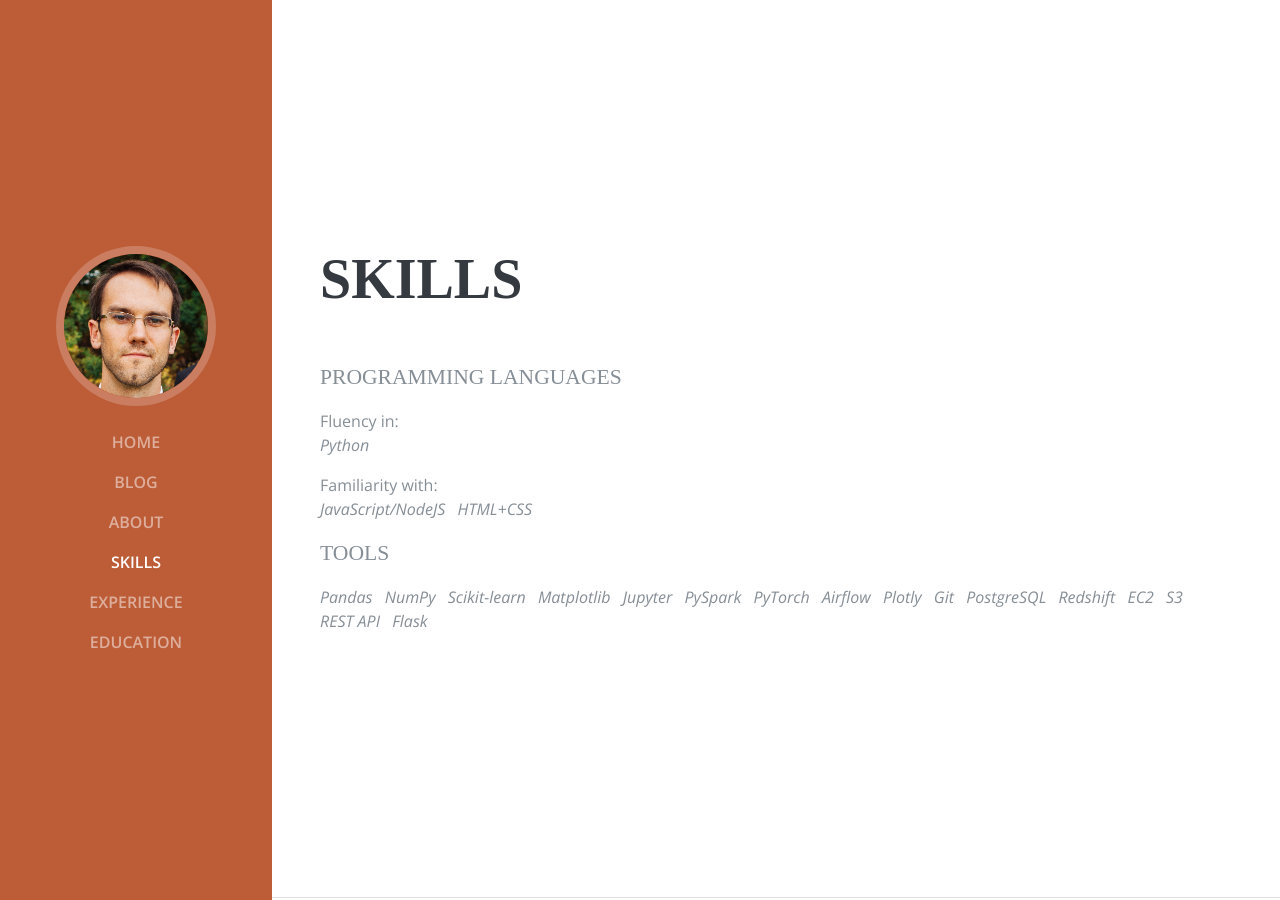
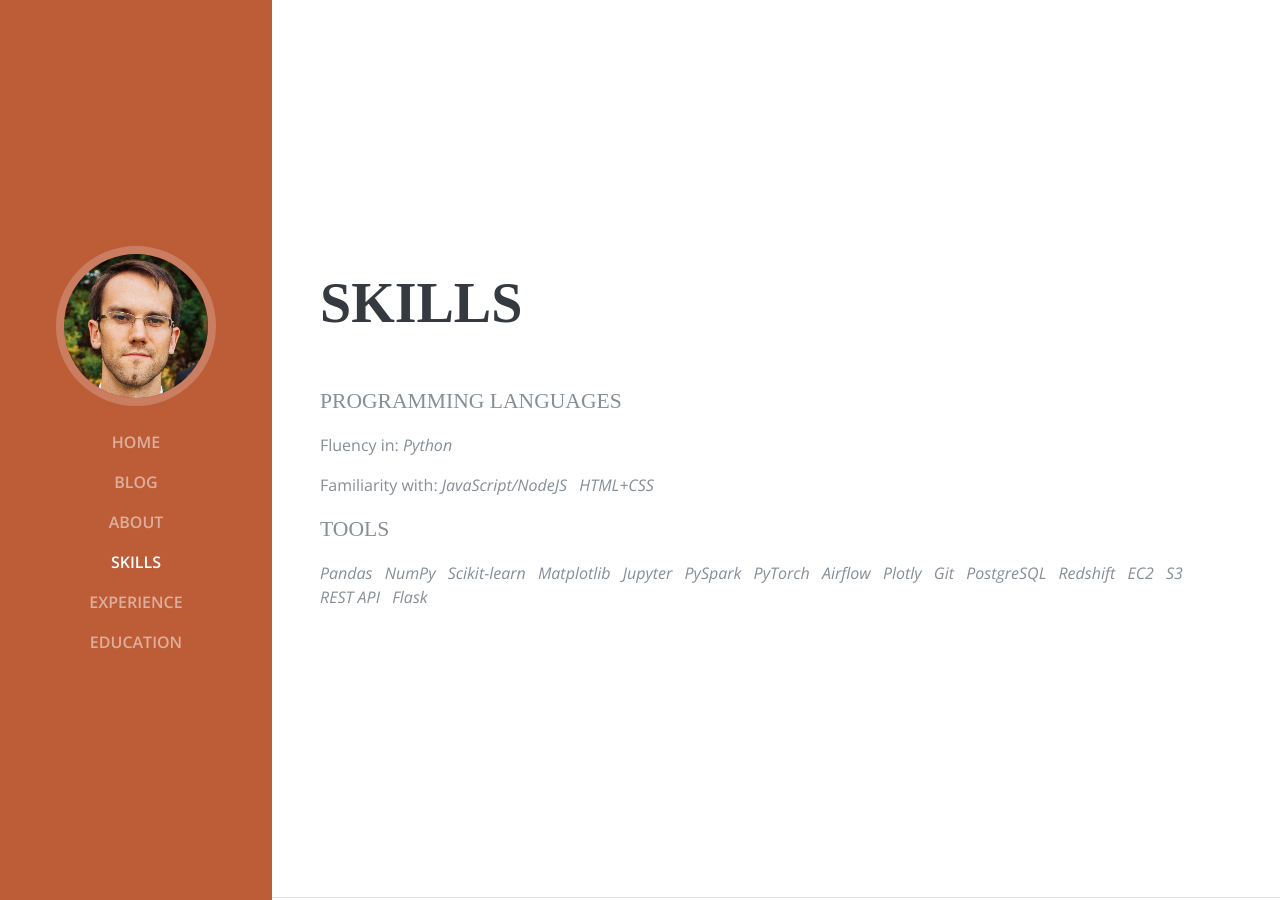
Before and after one commit to eric-bunch/eric-bunch.github.io, a Jekyll site: the page built from resume/index.html, in a window 1280 px wide and 900 px high, scrolled down 902 px. Built offline with Jekyll 4.4.1, drawn with Linux system fonts in a browser that asks for light colours; some web fonts are replaced.

Commit message:
Update resume.html

```diff
--- a/_layouts/resume.html
+++ b/_layouts/resume.html
@@ -105,7 +105,7 @@
           <h2 class="mb-5">Skills</h2>
 
           <div class="subheading mb-3">Programming Languages</div>
-          Fluency in:<ul class="list-inline">
+          <ul class="list-inline">Fluency in:
 <!--             <li class="list-inline-item">
               <i class="devicons devicons-python"></i>
             </li> -->
@@ -119,7 +119,7 @@
               <i>Python</i>
             </li>
           </ul>
-          Familiarity with:<ul class="list-inline">
+          <ul class="list-inline">Familiarity with:
             <li class="list-inline-item">
                <i>JavaScript/NodeJS</i>
             </li>
```
